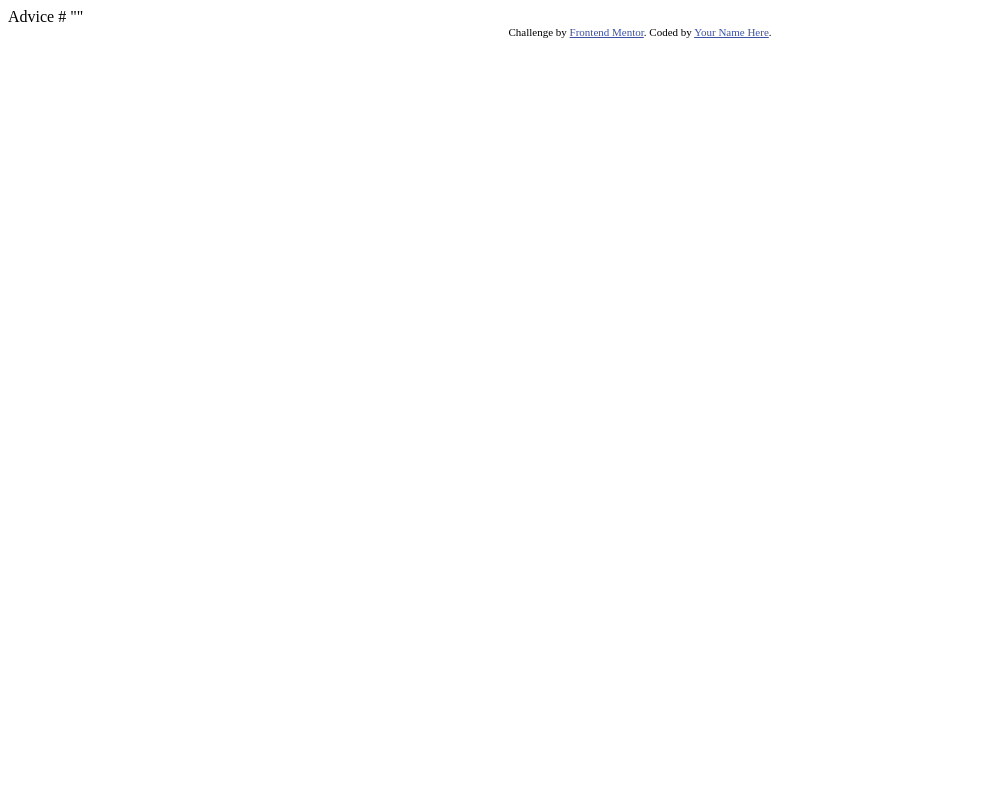
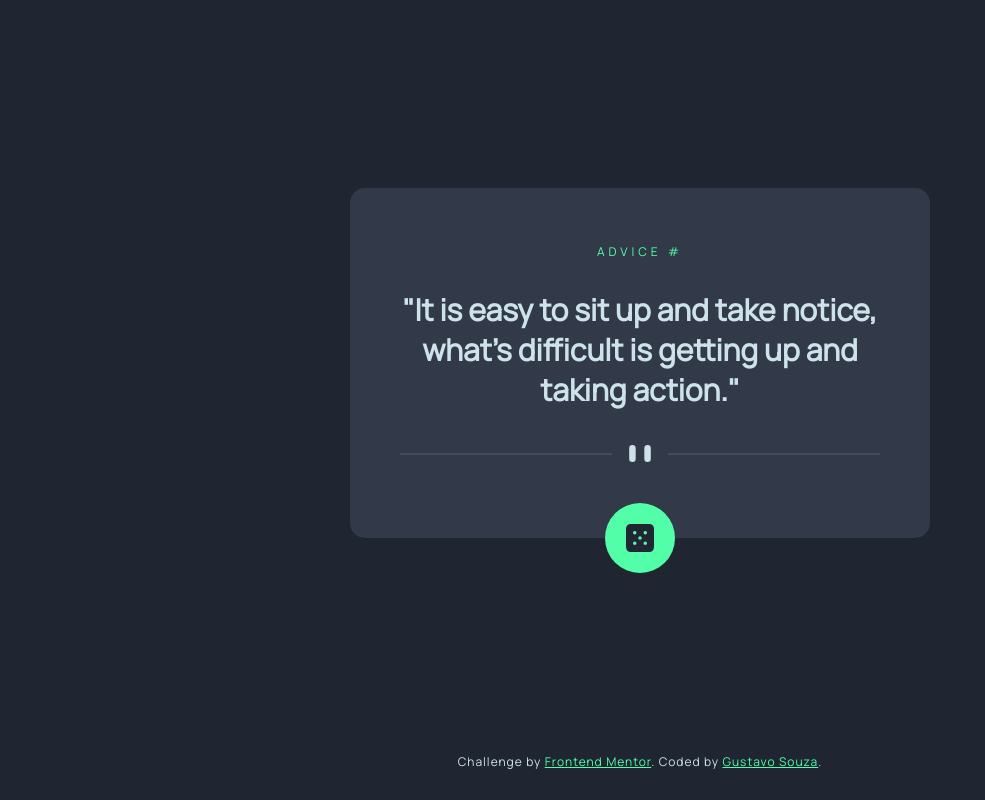
Before and after one commit to GustavoSouza123/advice-generator, a plain HTML site: page index.html in a window 1280 px wide. Shown: the whole page, without its empty margins (0-985 px from the left). Drawn offline with Linux system fonts and the light colour scheme.

Commit message:
feat: main html and styles

```diff
--- a/index.html
+++ b/index.html
@@ -3,25 +3,32 @@
 <head>
     <meta charset="UTF-8">
     <meta name="viewport" content="width=device-width, initial-scale=1.0"> <!-- displays site properly based on user's device -->
-
+    <title>Frontend Mentor | Advice generator app</title>
+    <!-- google fonts -->
+    <link rel="preconnect" href="https://fonts.googleapis.com" />
+    <link rel="preconnect" href="https://fonts.gstatic.com" crossorigin />
+    <link rel="stylesheet" href="https://fonts.googleapis.com/css2?family=Manrope:wght@400,600&display=swap" />
+    <!-- website icon -->
     <link rel="icon" type="image/png" sizes="32x32" href="./images/favicon-32x32.png">
-
-    <title>Frontend Mentor | Advice generator app</title>
-
-    <!-- Feel free to remove these styles or customise in your own stylesheet 👍 -->
-    <style>
-        .attribution { font-size: 11px; text-align: center; }
-        .attribution a { color: hsl(228, 45%, 44%); }
-    </style>
+    <!-- css -->
+    <link rel="stylesheet" href="style.css" />
 </head>
 <body>
-    Advice #<!-- Advice ID goes here -->
+    <div class="container">
+        <div class="advice">
+            <div class="id">Advice #<span></span></div>
+            <div class="text">"It is easy to sit up and take notice, what's difficult is getting up and taking action."</div>
+            <img src="./images/pattern-divider-desktop.svg" alt="Divider" />
+            <div class="button">
+                <img src="./images/icon-dice.svg" alt="Dice icon">
+            </div>
+        </div>
 
-    "<!-- Advice text goes here -->"
+        <div class="attribution">
+            Challenge by <a href="https://www.frontendmentor.io?ref=challenge" target="_blank">Frontend Mentor</a>. Coded by <a href="https://www.gustavo-souza.com" target="_blank">Gustavo Souza</a>.
+        </div>
+    </div>
 
-    <div class="attribution">
-        Challenge by <a href="https://www.frontendmentor.io?ref=challenge" target="_blank">Frontend Mentor</a>.
-        Coded by <a href="#">Your Name Here</a>.
-    </div>
+    <script src="script.js"></script>
 </body>
 </html>
--- a/style.css
+++ b/style.css
@@ -0,0 +1,106 @@
+* {
+    box-sizing: border-box;
+    margin: 0;
+    padding: 0;
+}
+
+:root {
+    --light-cyan: hsl(193, 38%, 86%);
+    --neon-green: hsl(150, 100%, 66%);
+    --grayish-blue: hsl(217, 19%, 38%);
+    --dark-grayish-blue: hsl(217, 19%, 24%);
+    --dark-blue: hsl(218, 23%, 16%);
+}
+
+body {
+    font-family: "Manrope", sans-serif;
+    font-optical-sizing: auto;
+    font-style: normal;
+    font-weight: 400;
+    color: var(--light-cyan);
+}
+
+
+.container {
+    width: 100%;
+    min-height: 100dvh;
+    background-color: var(--dark-blue);
+    display: flex;
+    align-items: center;
+    justify-content: center;
+    padding-bottom: 75px;
+}
+
+.advice {
+    position: relative;
+    width: 580px;
+    height: 350px;
+    background-color: var(--dark-grayish-blue);
+    border-radius: 15px;
+    padding: 0 50px;
+    padding-bottom: 20px;
+    display: flex;
+    flex-direction: column;
+    align-items: center;
+    justify-content: center;
+}
+
+.advice .id {
+    color: var(--neon-green);
+    text-transform: uppercase;
+    letter-spacing: 4px;
+    font-size: 12px;
+}
+
+.advice .text {
+    width: 100%;
+    height: 35%;
+    margin: 30px 0 40px 0;
+    text-align: center;
+    font-size: 30px;
+    font-weight: 600;
+    line-height: 40px;
+}
+
+.advice > img {
+    width: 100%;
+}
+
+.advice .button {
+    position: absolute;
+    bottom: -35px;
+    width: 70px;
+    height: 70px;
+    border-radius: 50%;
+    display: flex;
+    align-items: center;
+    justify-content: center;
+    background-color: var(--neon-green);
+}
+
+.advice .button img {
+    height: 28px;
+}
+
+
+
+/* attribution */
+
+.attribution {
+    position: absolute;
+    bottom: 30px;
+    width: 100%;
+    font-size: 12px;
+    text-align: center;
+    letter-spacing: 1px;
+}
+
+.attribution a {
+    color: var(--neon-green);
+}
+
+/* responsiveness */
+
+@media only screen and (max-width: 375px) {
+
+}
```
